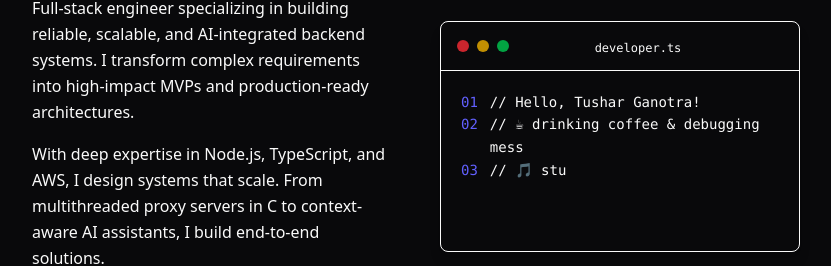
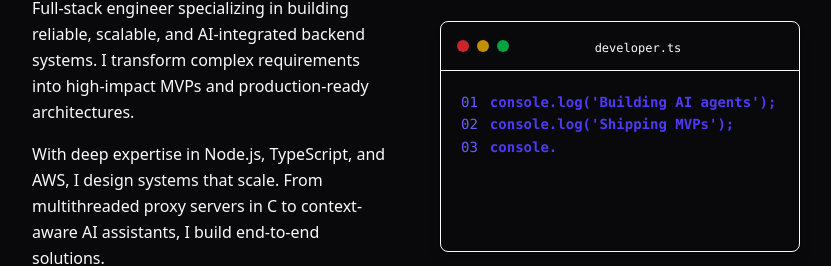
Before and after one commit to 0xtusharganotra/me, a React (Vite) app: page /#/ in a window 1280 px wide. Shown: the part 233-499 px from the top of the page, without its empty margins (224-1055 px from the left). Built offline with nearby package versions, Linux system fonts and the light colour scheme; no server answers.

Commit message:
refactor: remove commented lines from terminal
- Keep only console.log statements
- Remove comment detection logic
- Clean up syntax highlighting
- Remove empty line handling
- Terminal now shows only practical console commands

```diff
--- a/src/components/AnimatedTerminal.tsx
+++ b/src/components/AnimatedTerminal.tsx
@@ -2,11 +2,6 @@ import React, { useEffect, useState } from "react";
 import { motion } from "framer-motion";
 
 const codeLines = [
-  "// Hello, Tushar Ganotra!",
-  "// ☕ drinking coffee & debugging mess",
-  "// 🎵 stuck in infinite loop of coding",
-  "// while listening to music...",
-  "",
   "console.log('Building AI agents');",
   "console.log('Shipping MVPs');",
   "console.log('Fixing bugs 🐛');",
@@ -70,12 +65,11 @@ export const AnimatedTerminal: React.FC = () => {
         {/* Terminal Body */}
         <div className="p-4 md:p-5 font-mono text-xs md:text-sm leading-relaxed min-h-[180px]">
           {displayedLines.map((line, index) => {
-            const isKeyword = ["const", "async", "function", "return", "new"].some(
+            const isKeyword = ["const", "async", "function", "return", "new", "console"].some(
               (kw) => line.trim().startsWith(kw)
             );
             const isFunction = line.includes("function") || line.includes("=>");
             const isString = line.includes('"') || line.includes("'");
-            const isComment = line.trim() === "" || line.includes("//");
 
             return (
               <motion.div
@@ -85,11 +79,9 @@ export const AnimatedTerminal: React.FC = () => {
                 transition={{ duration: 0.1 }}
                 className="flex"
               >
-                {line && (
-                  <span className="text-indigo-500 dark:text-indigo-400 mr-3 select-none">
-                    {String(index + 1).padStart(2, "0")}
-                  </span>
-                )}
+                <span className="text-indigo-500 dark:text-indigo-400 mr-3 select-none">
+                  {String(index + 1).padStart(2, "0")}
+                </span>
                 <span
                   className={`flex-1 ${
                     isKeyword
@@ -98,12 +90,10 @@ export const AnimatedTerminal: React.FC = () => {
                       ? "text-purple-600 dark:text-purple-400 font-semibold"
                       : isString
                       ? "text-green-600 dark:text-green-400"
-                      : isComment
-                      ? "text-muted-foreground"
                       : "text-foreground"
                   }`}
                 >
-                  {line || "\u00A0"}
+                  {line}
                 </span>
               </motion.div>
             );
```
